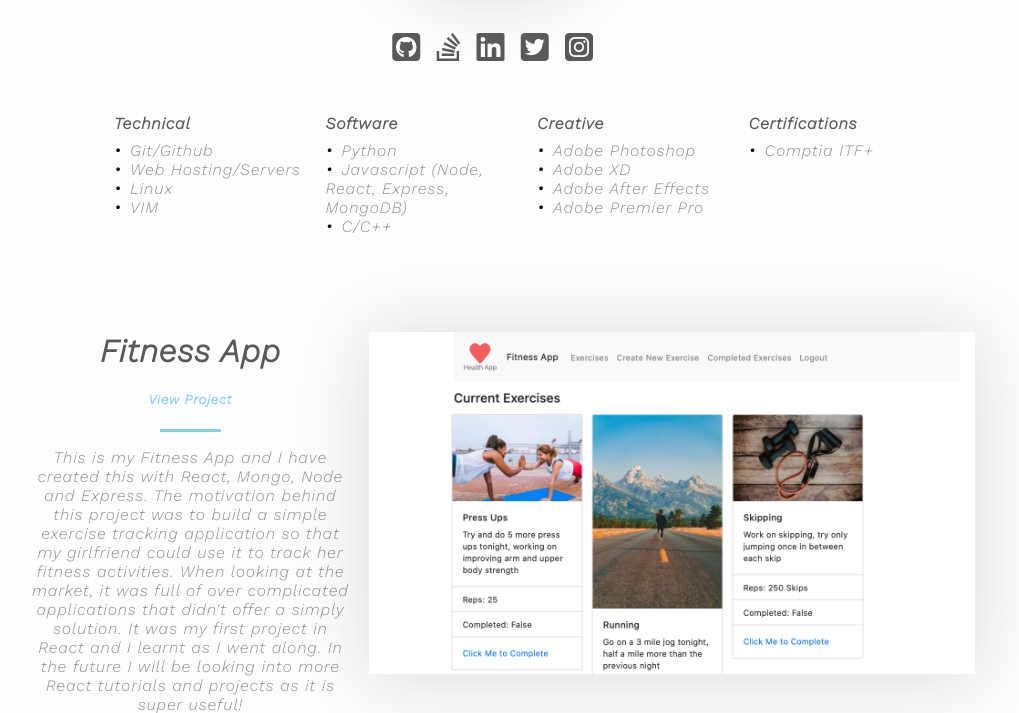
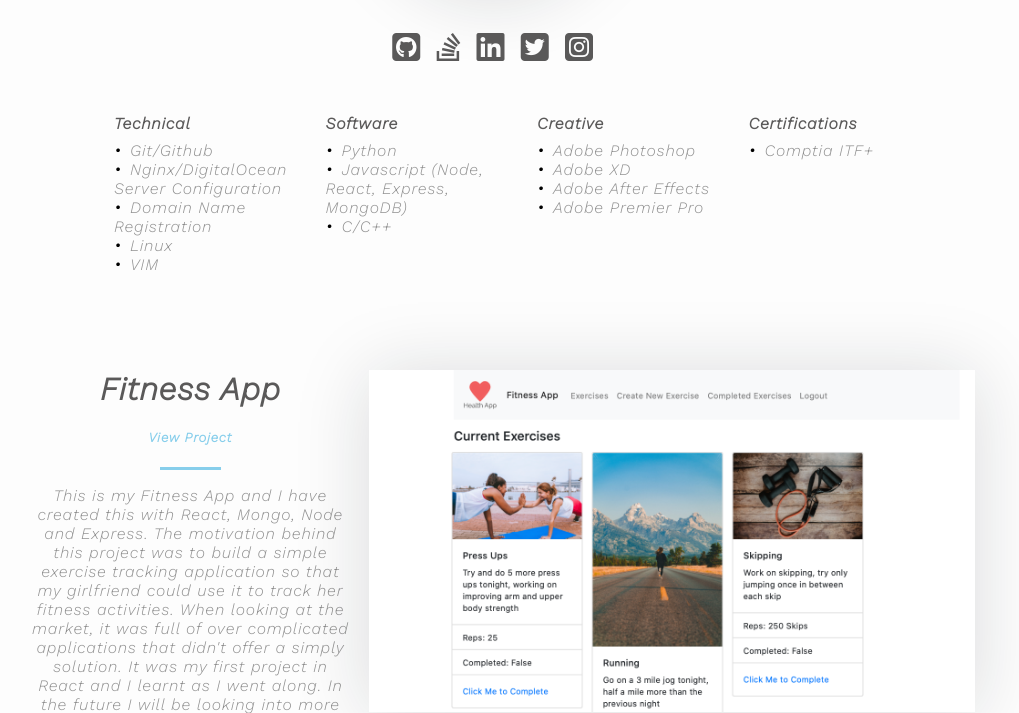
Before and after one commit to TomSmithson/portfolio, a Node server app: page / in a window 1280 px wide. Shown: the part 573-1286 px from the top of the page, without its empty margins (147-1166 px from the left). Run offline with Node 20, Linux system fonts and the light colour scheme; some libraries are stand-ins or nearby versions.

Commit message:
Added more to 'Skills'

```diff
--- a/views/index.ejs
+++ b/views/index.ejs
@@ -45,10 +45,11 @@
                 <h5>Technical</h5>
                 <ul>
                     <li>Git/Github</li>
-                    <li>Web Hosting/Servers</li>
+                    <li>Nginx/DigitalOcean Server Configuration</li>
+                    <li>Domain Name Registration</li>
                     <li>Linux</li>
                     <li>VIM</li>
-                    <!-- <li>Microservices (Docker, Kubernetes)</li> -->
+
                 </ul>
             </div>
             <div class="skill">
@@ -91,17 +92,6 @@
             <img src="/images/FitnessApp.png" alt="Image of Fitness App Homepage">
 
         </div>
-        <!-- <div class="project">
-            <div class="projectTextRight">
-                <h1>Stock Market Project Design</h1>
-                <a href="https://github.com/TomSmithson/FitnessApp.git"><h5>View Repository</h5></a>
-                <div class="underlineRight"></div>
-                <div class="aboutRight">
-                    <p>Lorem ipsum, dolor sit amet consectetur adipisicing elit. Aliquam modi nostrum odit ratione repudiandae tempora nulla tenetur recusandae quisquam obcaecati, sunt nesciunt maiores voluptates magnam laudantium necessitatibus, dolorum reprehenderit laboriosam quod dolore illo sit doloribus vitae! Autem aperiam tempora, blanditiis voluptatum expedita velit consectetur esse quibusdam doloremque odio vero ducimus.</p>
-                </div>
-            </div>
-            <img src="/images/stock_design.png" alt="Image of Stock Market Design Web App" class="projectImgRight">
-        </div> -->
         <div class="footer">
             <p>Tom Smithson Portfolio &copy 2020 </p>
         </div>
```
